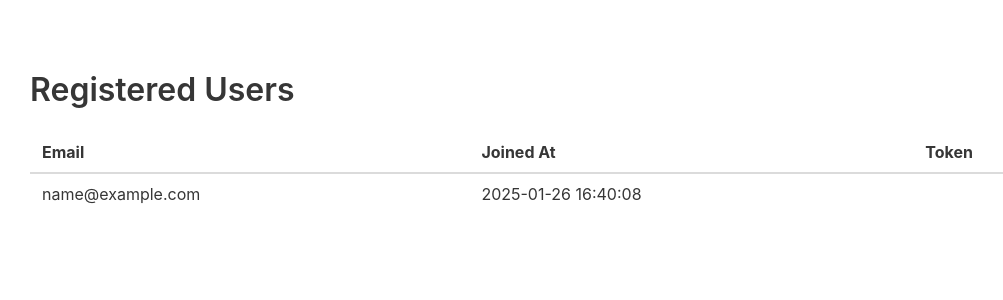
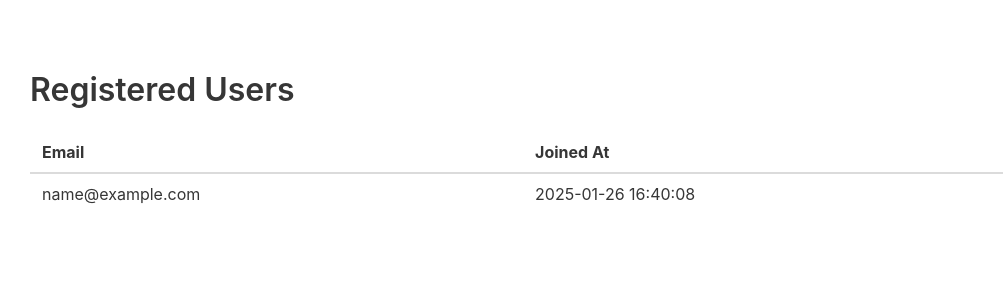
Before and after one commit to FinnishNationalGallery/mediajam_2, a Flask app: page /auth/list_users/ in a window 1280 px wide; the page is wider, and only the part inside the window is pictured. Shown: the part 52-352 px from the top of that part, without its empty margins (82-1085 px from the left). Run offline with Flask 3, Linux system fonts and the light colour scheme; the visitor is signed in with stand-in values (Sample User, id 1); data comes from the database, SQL or seed files in the repository; parts of the project's set-up code (start-up, migrations or seed data) failed here and were passed over; some libraries are stand-ins or nearby versions.

Commit message:
Update login_list_users.html

```diff
--- a/templates/login_list_users.html
+++ b/templates/login_list_users.html
@@ -11,7 +11,7 @@
                     <tr>
                         <th>Email</th>
                         <th>Joined At</th>
-                        <th>Token</th>
+                        <th> </th>
                     </tr>
                 </thead>
                 <tbody>
```
